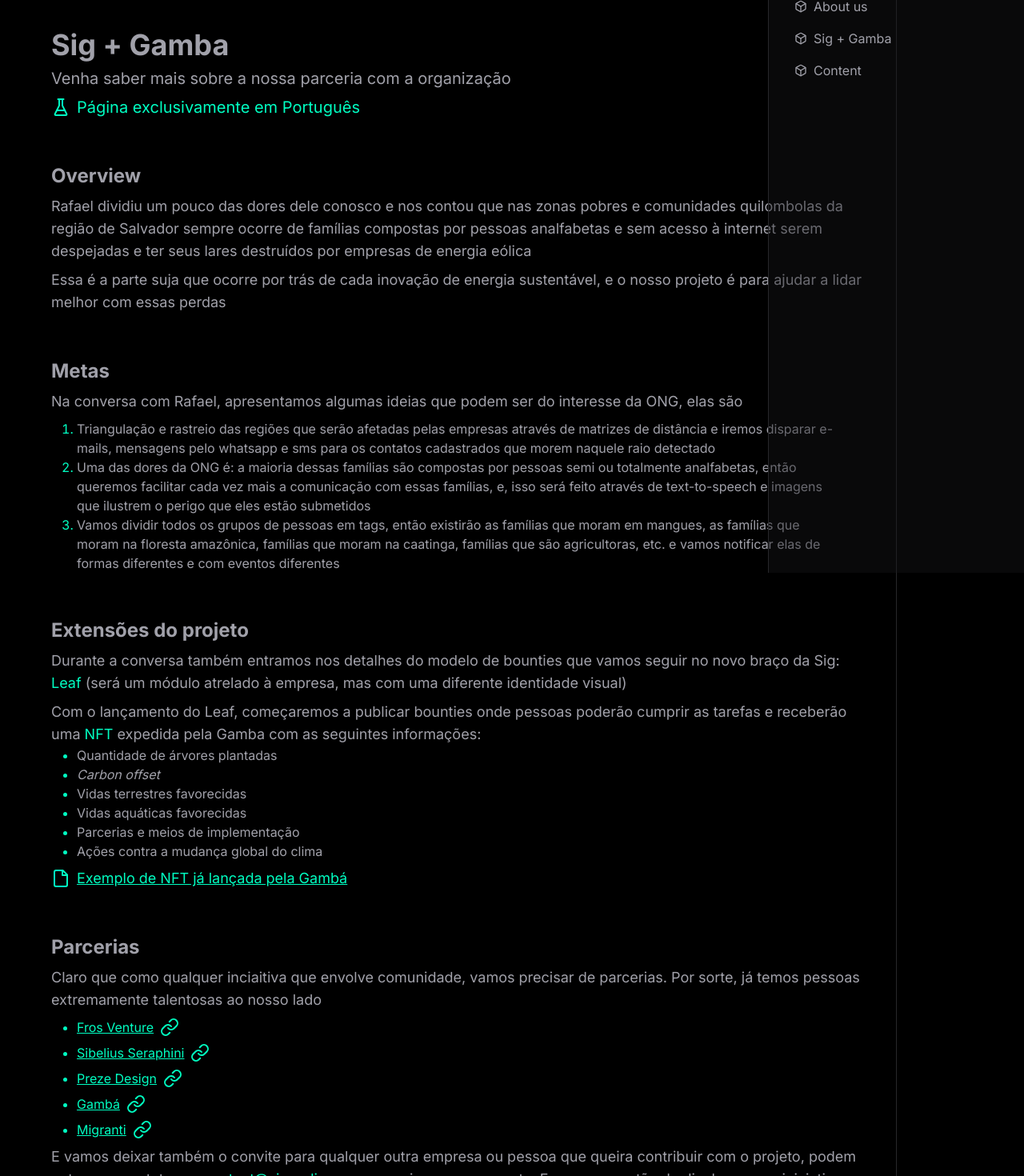
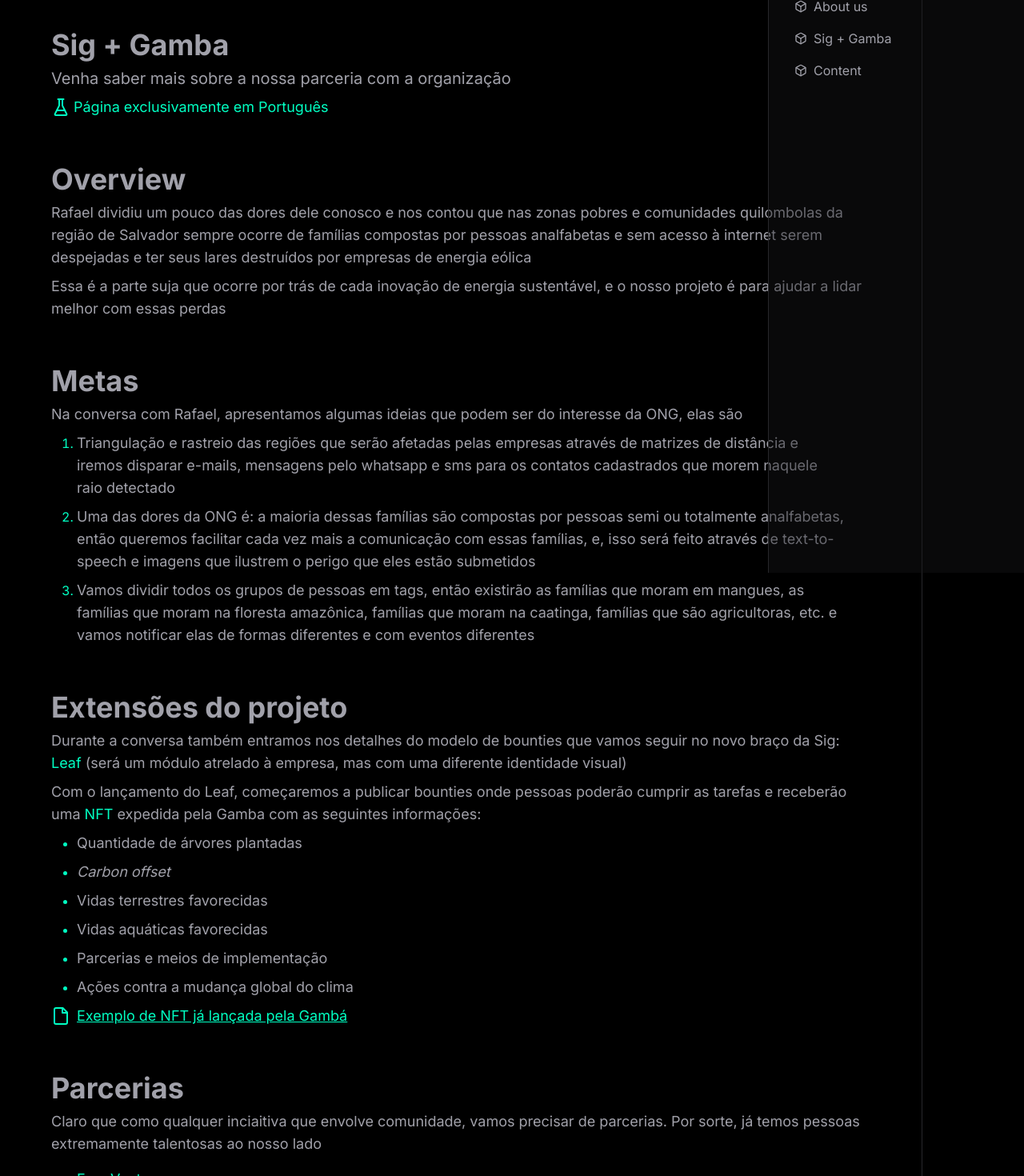
Before and after one commit to igorfelipeduca/sig-bounties, a Next.js app: page /sig-gamba in a window 1280 px wide. Shown: the part 180-1650 px from the top of the page at 80% size. Built offline with nearby package versions, Linux system fonts and the light colour scheme.

Commit message:
feat(layout): content responsivity

```diff
--- a/src/app/(pages)/content/page.tsx
+++ b/src/app/(pages)/content/page.tsx
@@ -1,46 +1,48 @@
 import { Info, InstagramIcon, LinkIcon } from "lucide-react";
 import { BsDiscord, BsLinkedin, BsTwitter } from "react-icons/bs";
+import Title from "@/app/components/content/title";
 import Breadcrumb from "../../components/breadcrumb";
+import SubTitle from "@/app/components/content/subTitle";
+import Text from "@/app/components/content/text";
 
 export default function Content() {
   return (
-    <div className="p-16 border-r border-zinc-800 pr-8">
+    <div className="p-6 sm:p-16 border-r border-zinc-800 pr-8">
       <Breadcrumb />
 
       <div className="mt-16 text-zinc-400 gap-y-8 flex flex-col">
         <div className="flex flex-col">
-          <h1 className="text-4xl font-bold">Content</h1>
+          <Title title="Content" />
 
-          <h2 className="text-xl mt-2">
-            Let&apos;s take a look into our content
-          </h2>
+          <SubTitle subTitle="Let's take a look into our content" />
         </div>
 
         <div className="mt-8">
-          <h3 className="font-bold text-2xl">Navigation</h3>
+          <div className="flex items-center gap-x-2">
+            <Title title="Navigation" />
+            <Info className="h-6 w-6 text-sigPrimary" />
+          </div>
 
-          <p className="max-w-5xl mt-2 text-lg">
-            <div className="flex gap-x-2">
-              <Info className="h-6 w-6 text-sigPrimary" /> To navigate in our
-              contents platform, you must use the sidebar that lists our
-              contents. All of our pages and sub-pages are listed there.
-            </div>
-          </p>
+          <Text>
+            To navigate in our contents platform, you must use the sidebar that
+            lists our contents. All of our pages and sub-pages are listed there.
+          </Text>
         </div>
 
         <div className="mt-8">
-          <h3 className="font-bold text-2xl">Food for thought</h3>
+          <Title title="Food for thought" />
 
-          <p className="max-w-5xl mt-2 text-lg">
+          <Text>
             If you want some food for thought, take a look at some of our
             comunity writers
-          </p>
+          </Text>
 
-          <div className="mt-2">
-            <div className="flex items-center gap-x-8">
+          <div className="mt-4">
+            <Text>
+              <div className="flex items-center gap-x-2 sm:gap-x-8">
                 <a
                   href="https://sibelius.github.io/zettelkasten/"
-                className="flex items-center gap-x-2 text-sigPrimary underline"
+                  className="flex items-center gap-x-2 sm:text-md text-sigPrimary underline"
                 >
                   <LinkIcon className="h-6 w-6" /> Sibelius Zettelkasten
                 </a>
@@ -52,19 +54,21 @@
                   <LinkIcon className="h-6 w-6" /> Eduardo Oliveira
                 </a>
               </div>
+            </Text>
           </div>
         </div>
 
         <div className="mt-8">
-          <h3 className="font-bold text-2xl">Social Media</h3>
+          <Title title="Social Media" />
 
-          <p className="max-w-5xl mt-2 text-lg">
+          <Text>
             Come and take a look at our community, there are a lot of good
             content and smart people for you to learn with
-          </p>
+          </Text>
 
           <div className="mt-2">
-            <div className="flex items-center gap-x-8">
+            <Text>
+              <div className="grid grid-cols-2 gap-y-4 sm:flex items-center gap-x-2 sm:gap-x-8">
                 <a
                   href="https://discord.gg/k7tKxaHZBu"
                   className="flex items-center gap-x-2 text-sigPrimary underline"
@@ -93,6 +97,7 @@
                   <BsLinkedin className="h-6 w-6" /> LinkedIn
                 </a>
               </div>
+            </Text>
           </div>
         </div>
       </div>
--- a/src/app/(pages)/sig-gamba/page.tsx
+++ b/src/app/(pages)/sig-gamba/page.tsx
@@ -1,125 +1,148 @@
-import { FileIcon, FlaskConicalIcon, LinkIcon } from "lucide-react";
+import { FileIcon, FlaskConicalIcon, LinkIcon, Subtitles } from "lucide-react";
 import Breadcrumb from "../../components/breadcrumb";
 import Link from "next/link";
+import Title from "@/app/components/content/title";
+import SubTitle from "@/app/components/content/subTitle";
+import Text from "@/app/components/content/text";
 
 export default function SigGamba() {
   return (
-    <div className="p-16 border-r border-zinc-800 pr-8">
+    <div className="p-6 sm:p-16 border-r border-zinc-800 pr-8">
       <Breadcrumb />
 
       <div className="mt-16 text-zinc-400 gap-y-8 flex flex-col">
         <div className="flex flex-col">
-          <h1 className="text-4xl font-bold">Sig + Gamba</h1>
+          <Title title="Sig + Gamba" />
 
-          <h2 className="text-xl mt-2">
-            Venha saber mais sobre a nossa parceria com a organização
-          </h2>
+          <SubTitle subTitle="Venha saber mais sobre a nossa parceria com a organização" />
 
-          <h2 className="text-xl mt-2 flex items-center gap-x-2 text-sigPrimary">
-            <FlaskConicalIcon className="h-6 w-6" /> Página exclusivamente em
-            Português
-          </h2>
+          <Text>
+            <div className="flex items-center gap-x-1 text-sigPrimary">
+              <FlaskConicalIcon className="h-4 w-4 sm:h-6 sm:w-6" /> Página
+              exclusivamente em Português
+            </div>
+          </Text>
         </div>
 
         <div className="mt-6">
-          <h3 className="font-bold text-2xl">Overview</h3>
+          <Title title="Overview" />
 
-          <p className="max-w-5xl mt-2 text-lg">
+          <Text>
             Rafael dividiu um pouco das dores dele conosco e nos contou que nas
             zonas pobres e comunidades quilombolas da região de Salvador sempre
             ocorre de famílias compostas por pessoas analfabetas e sem acesso à
             internet serem despejadas e ter seus lares destruídos por empresas
             de energia eólica
-          </p>
+          </Text>
 
-          <p className="max-w-5xl mt-2 text-lg">
+          <Text>
             Essa é a parte suja que ocorre por trás de cada inovação de energia
             sustentável, e o nosso projeto é para ajudar a lidar melhor com
             essas perdas
-          </p>
+          </Text>
         </div>
 
         <div className="mt-6">
-          <h3 className="font-bold text-2xl">Metas</h3>
+          <Title title="Metas" />
 
-          <p className="max-w-5xl mt-2 text-lg">
+          <Text>
             Na conversa com Rafael, apresentamos algumas ideias que podem ser do
             interesse da ONG, elas são
-          </p>
+          </Text>
 
           <div className="mt-2">
             <ul className="list-decimal marker:text-sigPrimary list-outside px-8 max-w-5xl">
               <li>
+                <Text>
                   Triangulação e rastreio das regiões que serão afetadas pelas
                   empresas através de matrizes de distância e iremos disparar
                   e-mails, mensagens pelo whatsapp e sms para os contatos
                   cadastrados que morem naquele raio detectado
+                </Text>
               </li>
               <li>
-                Uma das dores da ONG é: a maioria dessas famílias são compostas
-                por pessoas semi ou totalmente analfabetas, então queremos
-                facilitar cada vez mais a comunicação com essas famílias, e,
-                isso será feito através de text-to-speech e imagens que ilustrem
-                o perigo que eles estão submetidos
+                <Text>
+                  Uma das dores da ONG é: a maioria dessas famílias são
+                  compostas por pessoas semi ou totalmente analfabetas, então
+                  queremos facilitar cada vez mais a comunicação com essas
+                  famílias, e, isso será feito através de text-to-speech e
+                  imagens que ilustrem o perigo que eles estão submetidos
+                </Text>
               </li>
               <li>
+                <Text>
                   Vamos dividir todos os grupos de pessoas em tags, então
                   existirão as famílias que moram em mangues, as famílias que
                   moram na floresta amazônica, famílias que moram na caatinga,
                   famílias que são agricultoras, etc. e vamos notificar elas de
                   formas diferentes e com eventos diferentes
+                </Text>
               </li>
             </ul>
           </div>
         </div>
 
         <div className="mt-6">
-          <h3 className="font-bold text-2xl">Extensões do projeto</h3>
+          <Title title="Extensões do projeto" />
 
-          <p className="max-w-5xl mt-2 text-lg">
+          <Text>
             Durante a conversa também entramos nos detalhes do modelo de
             bounties que vamos seguir no novo braço da Sig:{" "}
             <span className="text-sigPrimary">Leaf</span> (será um módulo
             atrelado à empresa, mas com uma diferente identidade visual)
-          </p>
+          </Text>
 
-          <p className="max-w-5xl mt-2 text-lg">
+          <Text>
             Com o lançamento do Leaf, começaremos a publicar bounties onde
             pessoas poderão cumprir as tarefas e receberão uma{" "}
             <span className="text-sigPrimary">NFT</span> expedida pela Gamba com
             as seguintes informações:
-          </p>
+          </Text>
 
           <ul className="list-disc marker:text-sigPrimary list-outside px-8 max-w-5xl">
-            <li>Quantidade de árvores plantadas</li>
             <li>
-              <i>Carbon offset</i>
+              <Text>Quantidade de árvores plantadas</Text>
             </li>
-            <li>Vidas terrestres favorecidas</li>
-            <li>Vidas aquáticas favorecidas</li>
-            <li>Parcerias e meios de implementação</li>
-            <li>Ações contra a mudança global do clima</li>
+            <li>
+              <i>
+                <Text>Carbon offset</Text>
+              </i>
+            </li>
+            <li>
+              <Text>Vidas terrestres favorecidas</Text>
+            </li>
+            <li>
+              <Text>Vidas aquáticas favorecidas</Text>
+            </li>
+            <li>
+              <Text>Parcerias e meios de implementação</Text>
+            </li>
+            <li>
+              <Text>Ações contra a mudança global do clima</Text>
+            </li>
           </ul>
 
           <div className="mt-2">
+            <Text>
               <a
                 href="https://ipfs.poolpm.nftcdn.io/ipfs/QmV66YgwwjT6yxnvCVmeenBCoyQR5ZXDHKTXvYKE1nSyw6?tk=gJ9diIjpf-_2btE0_yQdrxnsb9lbM8FrPGRNqrut0sk"
-              className="max-w-5xl text-lg text-sigPrimary underline flex items-center gap-x-2"
+                className="max-w-5xl text-sigPrimary underline flex items-center gap-x-2"
               >
-              <FileIcon className="h-6 w-6" />
+                <FileIcon className="h-4 w-4 sm:h-6 sm:w-6" />
                 Exemplo de NFT já lançada pela Gambá
               </a>
+            </Text>
           </div>
         </div>
 
         <div className="mt-6">
-          <h3 className="font-bold text-2xl">Parcerias</h3>
+          <Title title="Parcerias" />
 
-          <p className="max-w-5xl mt-2 text-lg">
+          <Text>
             Claro que como qualquer inciaitiva que envolve comunidade, vamos
             precisar de parcerias. Por sorte, já temos pessoas extremamente
             talentosas ao nosso lado
-          </p>
+          </Text>
 
           <div className="mt-2">
             <ul className="list-disc marker:text-sigPrimary list-outside px-8 max-w-5xl space-y-2">
@@ -128,8 +151,10 @@
                   href="https://fros.dev/"
                   className="text-sigPrimary underline flex items-center gap-x-2"
                 >
+                  <Text className="flex items-center gap-x-2">
                     Fros Venture
-                  <LinkIcon className="h-6 w-6" />
+                    <LinkIcon className="h-4 w-4 sm:h-6 sm:w-6" />
+                  </Text>
                 </a>
               </li>
               <li>
@@ -137,8 +162,10 @@
                   href="https://sibelius.github.io/"
                   className="text-sigPrimary underline flex items-center gap-x-2"
                 >
+                  <Text className="flex items-center gap-x-2">
                     Sibelius Seraphini
-                  <LinkIcon className="h-6 w-6" />
+                    <LinkIcon className="h-4 w-4 sm:h-6 sm:w-6" />
+                  </Text>
                 </a>
               </li>
               <li>
@@ -146,31 +173,37 @@
                   href="https://instagram.com/prezedesign?igshid=OGIzYTJhMTRmYQ"
                   className="text-sigPrimary underline flex items-center gap-x-2"
                 >
+                  <Text className="flex items-center gap-x-2">
                     Preze Design
-                  <LinkIcon className="h-6 w-6" />
+                    <LinkIcon className="h-4 w-4 sm:h-6 sm:w-6" />
+                  </Text>
                 </a>
               </li>
               <li>
+                <Text>
                   <a
                     href="https://gamba.org.br/"
                     className="text-sigPrimary underline flex items-center gap-x-2"
                   >
                     Gambá
-                  <LinkIcon className="h-6 w-6" />
+                    <LinkIcon className="h-4 w-4 sm:h-6 sm:w-6" />
                   </a>
+                </Text>
               </li>
               <li>
+                <Text>
                   <a
                     href="https://instagram.com/migrandoparati.oficial?igshid=YzcxN2Q2NzY0OA"
                     className="text-sigPrimary underline flex items-center gap-x-2"
                   >
                     Migranti
-                  <LinkIcon className="h-6 w-6" />
+                    <LinkIcon className="h-4 w-4 sm:h-6 sm:w-6" />
                   </a>
+                </Text>
               </li>
             </ul>
 
-            <p className="max-w-5xl mt-2 text-lg">
+            <Text>
               E vamos deixar também o convite para qualquer outra empresa ou
               pessoa que queira contribuir com o projeto, podem entrar em
               contato por{" "}
@@ -183,14 +216,14 @@
               e enviar a sua proposta. Faremos questão de divulgar a sua
               iniciativa e seu nome será atrelado ao nosso projeto de tecnologia
               para sustentabilidade
-            </p>
+            </Text>
           </div>
         </div>
 
         <div className="mt-6">
-          <h3 className="font-bold text-2xl">Comprovação de legitimidade</h3>
+          <Title title="Comprovação de legitimidade" />
 
-          <p className="max-w-5xl mt-2 text-lg flex items-center gap-x-2">
+          <Text className="flex items-center gap-x-2">
             Projetos já realizados:{" "}
             <a
               href="https://www.gamba.org.br/realizados"
@@ -199,9 +232,9 @@
               Projetos Gambá
               <LinkIcon className="h-6 w-6" />
             </a>
-          </p>
+          </Text>
 
-          <p className="max-w-5xl mt-2 text-lg">
+          <Text>
             A União Europeia é financiadora do projeto, então segue a
             comprovação por meio do contrato travado entre os dois órgãos:{" "}
             <span>
@@ -212,7 +245,7 @@
                 Contrato
               </a>
             </span>
-          </p>
+          </Text>
         </div>
       </div>
     </div>
--- a/src/app/components/breadcrumb/index.tsx
+++ b/src/app/components/breadcrumb/index.tsx
@@ -16,7 +16,7 @@
             <>
               {routes.indexOf(route) === routes.length - 1 ? (
                 <Link
-                  href={`/bounties/${route}`}
+                  href={`/${route}`}
                   key={index}
                   className="flex text-zinc-400 capitalize hover:text-zinc-300"
                 >
@@ -25,7 +25,7 @@
               ) : (
                 <div className="flex items-center capitalize" key={index}>
                   <Link
-                    href={`/bounties`}
+                    href={`/`}
                     className="flex text-zinc-500 hover:text-zinc-300"
                   >
                     {route}
--- /dev/null
+++ b/src/app/components/content/subTitle.tsx
@@ -0,0 +1,12 @@
+interface ISubTitleProps {
+  subTitle: string;
+}
+
+export default function SubTitle({ subTitle }: ISubTitleProps) {
+  return (
+    <>
+      <h2 className="text-md mt-2 block sm:hidden">{subTitle}</h2>
+      <h2 className="text-xl mt-2 hidden sm:block">{subTitle}</h2>
+    </>
+  );
+}
--- /dev/null
+++ b/src/app/components/content/text.tsx
@@ -0,0 +1,18 @@
+interface ITextProps {
+  children: React.ReactNode;
+  className?: string;
+}
+
+export default function Text({ children, className }: ITextProps) {
+  return (
+    <>
+      <p className={`max-w-xs mt-2 text-sm block sm:hidden ${className}`}>
+        {children}
+      </p>
+
+      <p className={`max-w-5xl mt-2 text-lg hidden sm:block ${className}`}>
+        {children}
+      </p>
+    </>
+  );
+}
--- /dev/null
+++ b/src/app/components/content/title.tsx
@@ -0,0 +1,13 @@
+interface ITitleProps {
+  title: string;
+}
+
+export default function Title({ title }: ITitleProps) {
+  return (
+    <>
+      <h1 className="text-2xl font-bold block sm:hidden">{title}</h1>
+
+      <h1 className="text-4xl font-bold hidden sm:block">{title}</h1>
+    </>
+  );
+}
```
Also changed, not shown: src/app/(pages)/about-us/page.tsx (+33 -29 lines). Lines whose indentation alone changed are shown as unchanged.
